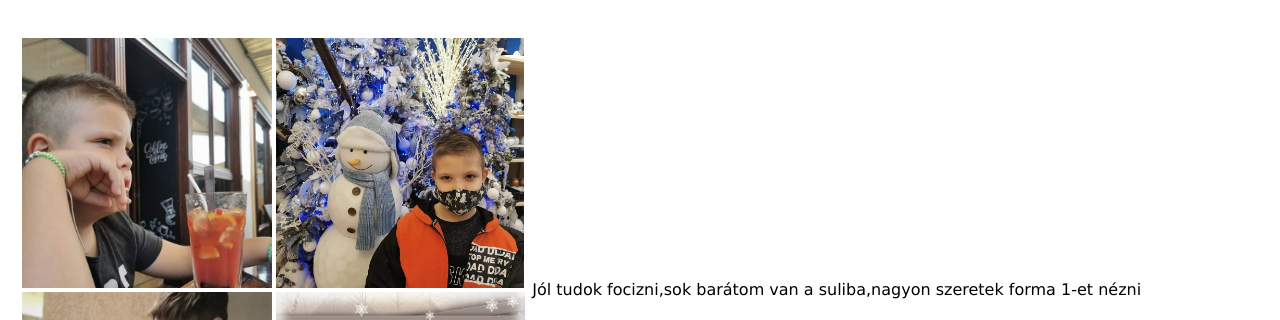
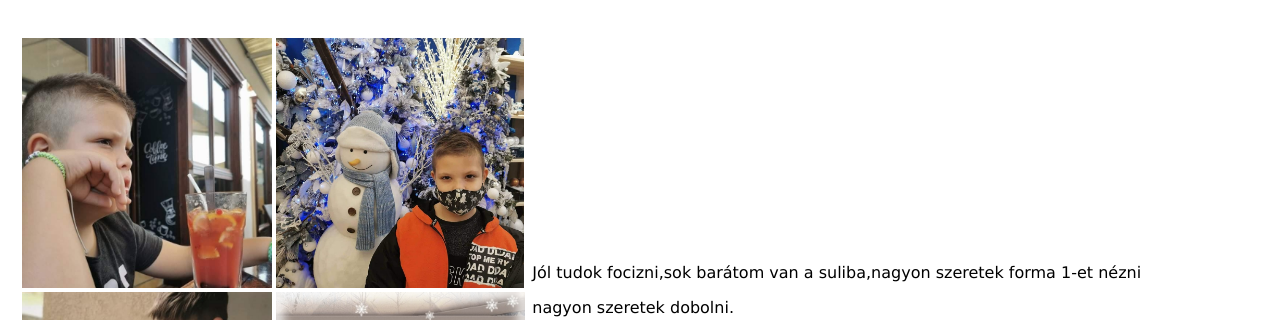
Before and after one commit to bertalanimre/petricsmate, a plain HTML site: page index.html in a window 1280 px wide. Shown: the part 480-800 px from the top of the page. Drawn offline with Linux system fonts and the light colour scheme.

Commit message:
rólam még egy kicsi

```diff
--- a/index.html
+++ b/index.html
@@ -102,7 +102,7 @@
         </td>
         <td>
           <p>Jól tudok focizni,sok barátom van a suliba,nagyon szeretek forma 1-et nézni</p>
-          <p></p>
+          <p>nagyon szeretek dobolni.</p>
           <p></p>
         </td>
       </tr>
```
